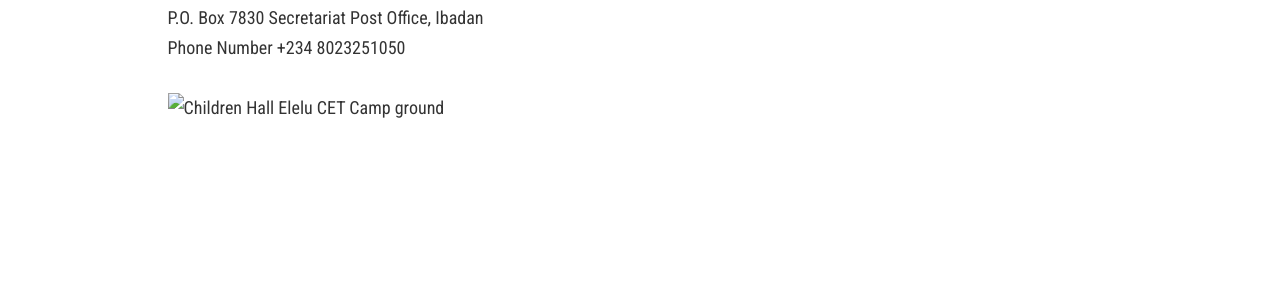
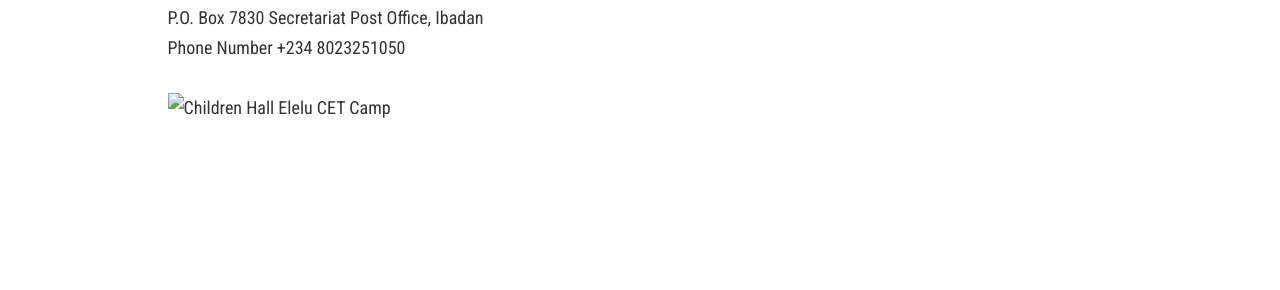
Before and after one commit to account000001/account000001.github.io, a Jekyll site: the page built from _pages/contact.md, in a window 1280 px wide. Shown: the part 351-641 px from the top of the page. Built offline with Jekyll 4.4.1, drawn with Linux system fonts in a browser that asks for light colours; nearby versions of some CDN libraries.

Commit message:
Update contact.md

```diff
--- a/_pages/contact.md
+++ b/_pages/contact.md
@@ -8,4 +8,4 @@ P.O. Box 7830 Secretariat Post Office, Ibadan
 Phone Number +234 8023251050
 
 
-![Children Hall Elelu CET Camp ground](/path/to/featured.jpg){:class="img-responsive"}
+![Children Hall Elelu CET Camp](/path/to/featured.jpg){:class="img-responsive"}
```
